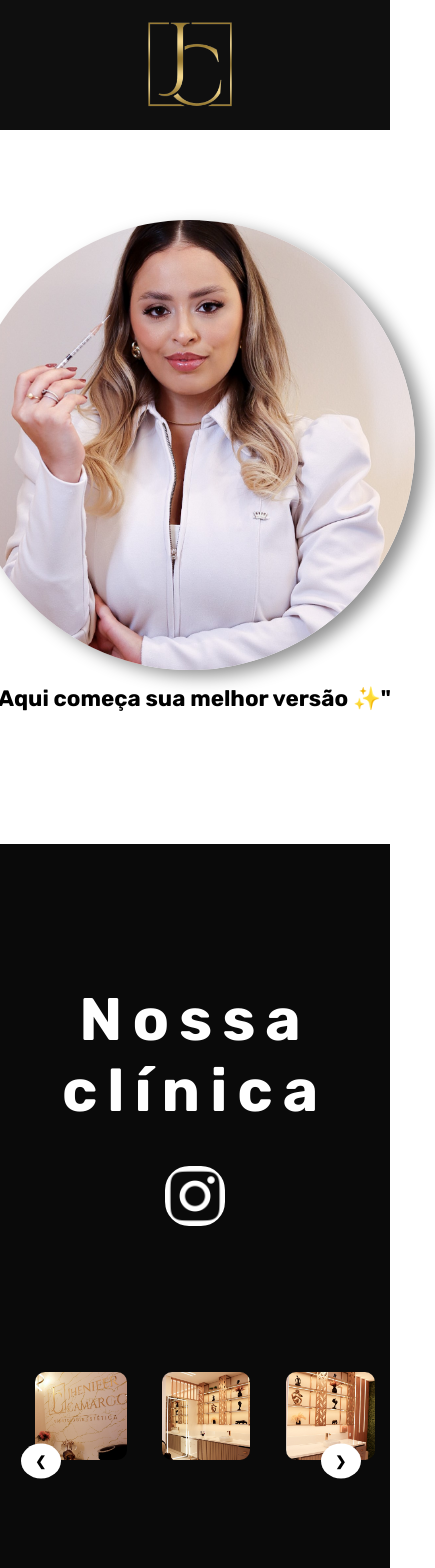
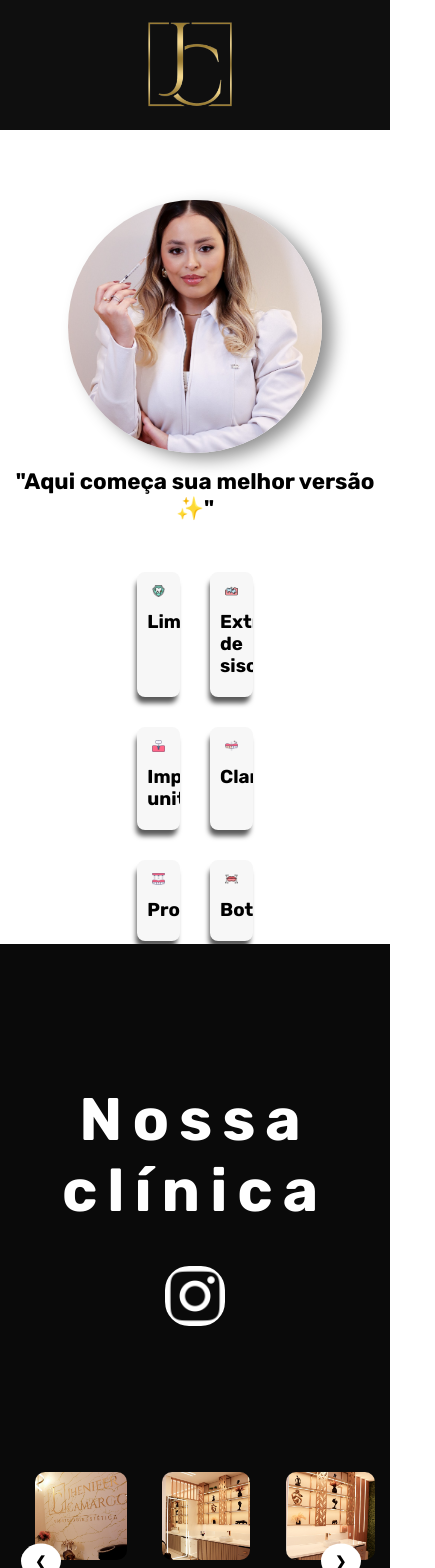
Before and after one commit to Wayne5421/app-dra-jhenifer, an Angular app: page / in a window 390 px wide. Shown: the top 1568 px of the page, 435 px wide, since content can reach past the window. Built offline with nearby package versions, Linux system fonts and the light colour scheme; a web font is replaced by a local one.

Commit message:
[Caio] Image responsive

```diff
--- a/angular.json
+++ b/angular.json
@@ -55,8 +55,8 @@
                 },
                 {
                   "type": "anyComponentStyle",
-                  "maximumWarning": "2kB",
-                  "maximumError": "4kB"
+                  "maximumWarning": "4kB",
+                  "maximumError": "6kB"
                 }
               ],
               "outputHashing": "all"
--- a/src/app/components/body/body.component.css
+++ b/src/app/components/body/body.component.css
@@ -72,9 +72,10 @@
     flex-wrap: wrap;
     gap: 30px;
     justify-content: center;
-    width: fit-content;
+    width: 100%;
     max-width: 600px;
     margin: 0 auto;
+    margin-bottom: 50px;
 
 }
 
@@ -159,3 +160,67 @@
     transform: scale(1.05);
     z-index: 100;
 }
+
+
+
+
+  /* Telas pequenas (smartphones em modo retrato) */
+  @media (max-width: 480px) {
+
+  }
+
+  /* Telas pequenas (smartphones em modo paisagem) */
+  @media (min-width: 481px) and (max-width: 768px) {
+
+  }
+
+  /* Telas médias (tablets) */
+  @media (min-width: 769px) and (max-width: 1024px) {
+
+  }
+
+  /* Telas médias (tablets em modo paisagem, telas pequenas de laptops) */
+  @media (min-width: 1025px) and (max-width: 1200px) {
+
+
+  }
+
+  /* Telas grandes (desktops) */
+  @media (min-width: 1201px) and (max-width: 1600px) {
+
+
+  }
+
+  /* Telas extra grandes (monitores grandes) */
+  @media (min-width: 1601px) {
+
+  }
+
+
+  @media (max-width: 1200px) {
+    .main-content {
+        flex-direction: column-reverse;
+        align-items: center;
+    }
+
+    .profile {
+
+        margin-right: 0;
+        padding: 0px;
+        justify-content: center;
+        align-items: center;
+        display: flex;
+        flex-direction: column;
+
+    }
+
+    .tratamentos {
+        justify-content: center;
+        max-width: 45%;
+    }
+
+    .image{
+        height: 30vh;
+        width: 30vh;
+    }
+}
--- a/src/app/components/clinica/clinica.component.css
+++ b/src/app/components/clinica/clinica.component.css
@@ -10,6 +10,7 @@
     justify-content: center;
     padding: 0;
     box-sizing: border-box;
+    margin-top: 100px;
 }
 
 .title {
```
Also changed, not shown: src/styles.css (line endings or trailing spaces).
